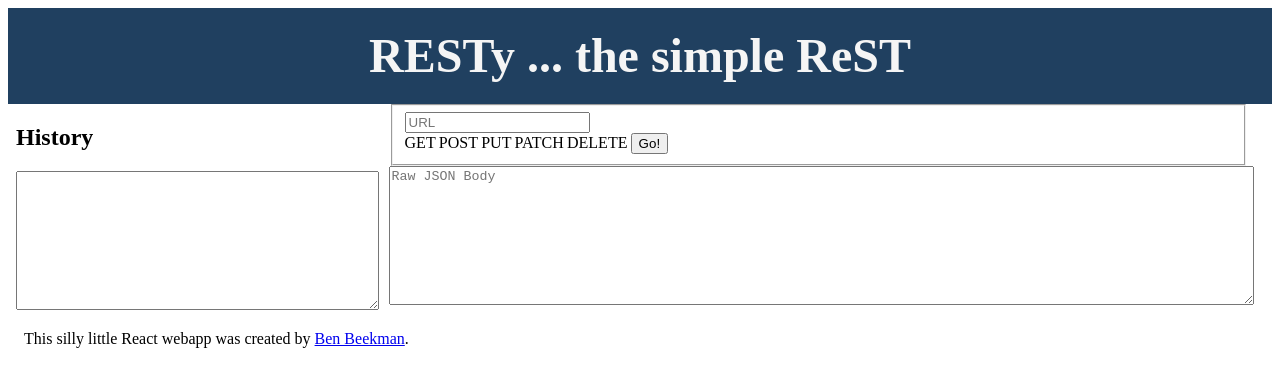
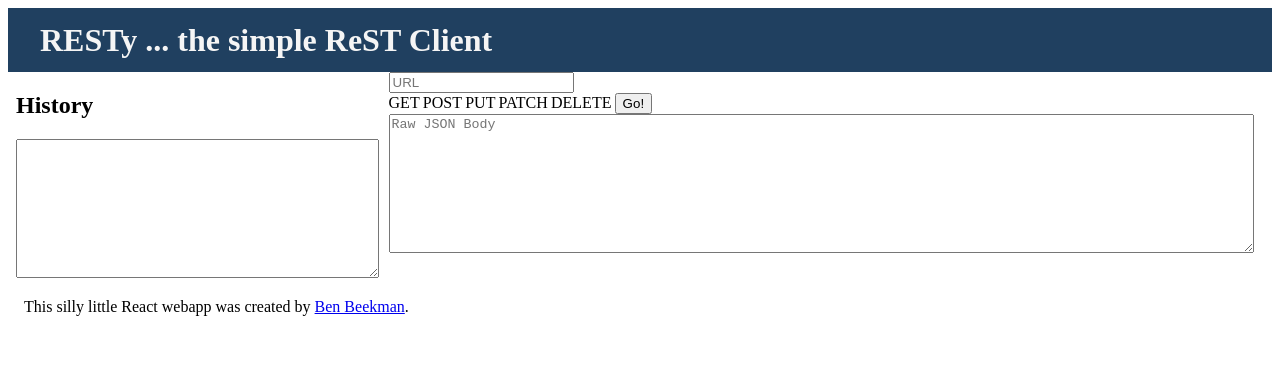
Before and after one commit to beekman/resty, a React app: page / in a window 1280 px wide. Shown: the top 386 px of the page. Built offline with nearby package versions, Linux system fonts and the light colour scheme.

Commit message:
history populating, props passing

```diff
--- a/src/components/App.css
+++ b/src/components/App.css
@@ -1,32 +1,54 @@
+
 .Header {
   margin: 0 auto;
-  font-size: 1.5rem;
-	display: flex;
-	justify-content: center;
-	align-items: center;
   background: #204060;
   color: #f5f5f5;
-  height: 4em;
+  height: 4rem;
   line-height: 4em;
-  padding: 0 2em;
+  padding: 0 1rem;
+  overflow: hidden;
 
+}
+.Container {
+  aside{
+    grid-column: 1;
+    grid-row: 2;
+  }
+}
+.col-2 {
+  display: grid;
+  grid-template-columns: 1fr;
+}
+@media only screen and (min-width:650px){
+  .Header {
+    height: 4rem;
+    line-height: 4em;
+    padding: 0 2rem;
+    overflow: hidden;
     h1{
       margin:0;
+      font-size: 2rem;
     }
   }
-
   .Container {
     padding: 0 0.5rem;
     display: grid;
     grid-template-columns: 2fr 5fr;
 
+    input[type=radio] {
+      display: none;
+    }
     label {
       margin-right: .2rem;
       cursor: pointer;
     }
 
-  input[type=radio] {
-      display: none;
+    .wide{
+      width: 100%;
+    }
+    input[type=radio]:checked+span{
+      background: #2d5986;
+      color: #eee;
     }
 
     textarea{
@@ -44,12 +66,19 @@
       visibility: hidden;
     }
 
+
     .History {
 
+    }
+    aside {
+      grid-column: 1;
+      grid-row: 1;
     }
 
     .Deck {
       padding: 0 1rem;
+      grid-column: 2;
+      grid-row: 1;
 
       #json {
         background: #f5f5f5;
@@ -68,3 +97,4 @@
     display: flex;
     align-items: center;
   }
+}
--- a/src/components/App.js
+++ b/src/components/App.js
@@ -2,7 +2,7 @@ import React, { Component } from 'react';
 
 import Header from './Header';
 import Footer from './Footer';
-import Container from './Container'
+import Container from './Container';
 
 export default class App extends Component {
   render() {
--- a/src/components/Container.js
+++ b/src/components/Container.js
@@ -14,6 +14,16 @@ export default class Container extends Component {
 
   handleSubmit = event => {
     event.preventDefault();
+    this.setState(prevState => ({
+      ...prevState,
+      historyItems: [
+        ...prevState.historyItems,
+        {
+          url: this.state.url,
+          method: this.state.method
+        }
+      ]
+    }));
 
     return fetch(this.state.url)
       .then(res => res.json())
@@ -31,7 +41,7 @@ export default class Container extends Component {
 
     return (
       <main className={ styles.Container }>
-        <History />
+        <History history={historyItems}/>
         <Deck onSubmit={ this.handleSubmit } onChange={ this.handleChange } url={ this.state.url } />
       </main>
     );
--- a/src/components/Deck.js
+++ b/src/components/Deck.js
@@ -6,7 +6,6 @@ const Deck = ({ onSubmit, onChange, url }) => {
   return (
     <section className={ styles.Deck }>
       <form onSubmit={ onSubmit }>
-        <fieldset>
         <input type="text" className="wide" name="url" placeholder="URL" value={ url } onChange={ onChange } />
         <div id="methods">
           <label>
@@ -27,12 +26,10 @@ const Deck = ({ onSubmit, onChange, url }) => {
             <button>Go!</button>
           </label>
         </div>
-        </fieldset>
         <section className="deck col-2">
           <div id="body">
             <textarea placeholder="Raw JSON Body" name="requestBody" disabled=""></textarea>
           </div>
-
         </section>
       </form>
     </section>
--- a/src/components/Header.js
+++ b/src/components/Header.js
@@ -4,7 +4,7 @@ export default class Header extends Component {
   render() {
     return (
       <header className={ styles.Header }>
-        <h1>RESTy ... the simple ReST</h1>
+        <h1>RESTy ... the simple ReST Client</h1>
       </header>
     );
   }
--- a/src/components/History.js
+++ b/src/components/History.js
@@ -1,13 +1,16 @@
 import React, { Component } from 'react';
 import styles from './App.css';
 
-export default class History extends Component {
-  render() {
-    return (
-      <aside className={ History.styles }>
-        <h2>History</h2>
-        <textarea />
-      </aside>
-    );
-  }
-}
+const History = ({ history }) => {
+  history.forEach(story => {
+
+  });
+  return (
+    <aside className={ History.styles } >
+      <h2>History</h2>
+      <textarea />
+    </aside>
+  );
+};
+
+export default History;
```
Lines whose indentation alone changed are shown as unchanged.
